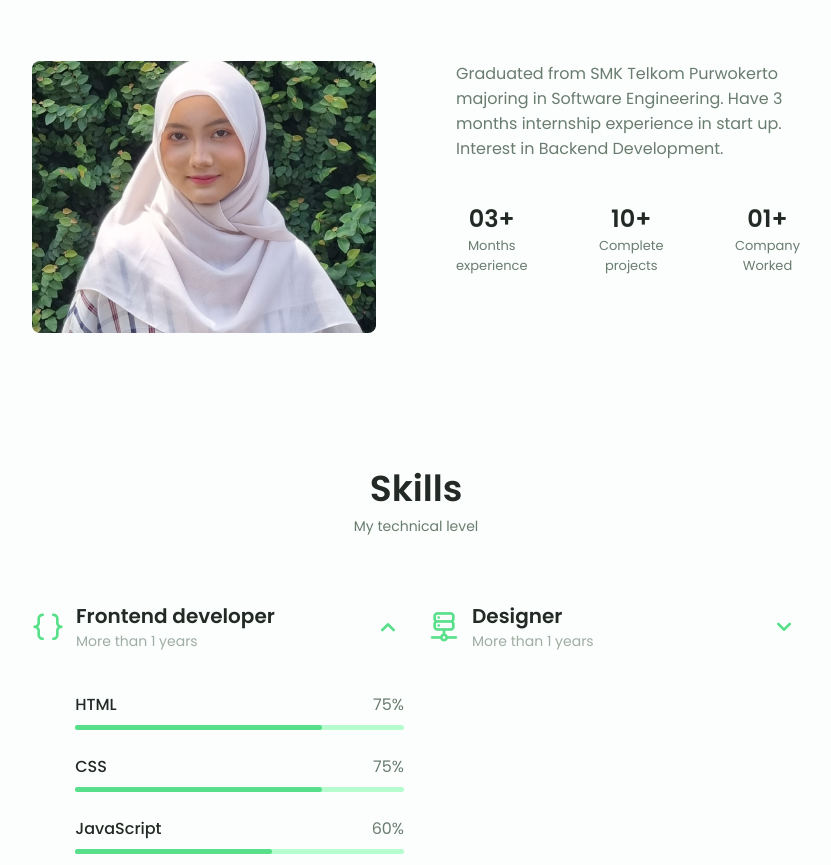
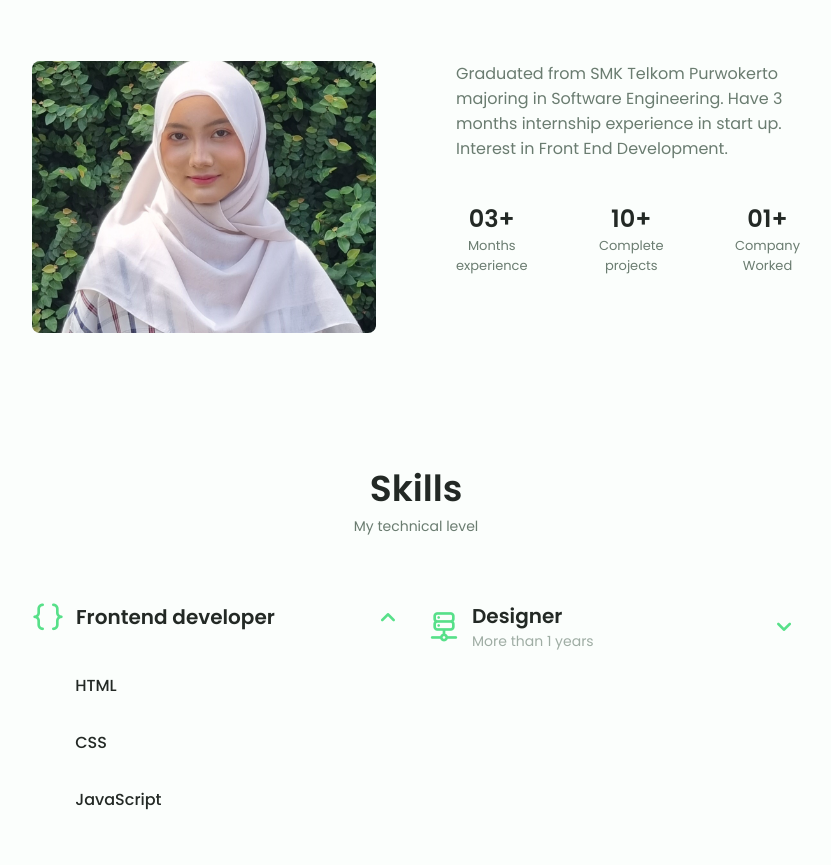
Before and after one commit to safirawln/Portfolio, a plain HTML site: page index.html in a window 1280 px wide. Shown: the part 690-1555 px from the top of the page, without its empty margins (224-1055 px from the left). Drawn offline with nearby package versions, Linux system fonts and the light colour scheme.

Commit message:
Update index.html

```diff
--- a/index.html
+++ b/index.html
@@ -57,7 +57,7 @@
                         <a href="https://dribbble.com/" target="_blank" class="home__social-icon">
                             <i class="uil uil-dribbble"></i>
                         </a>
-                        <a href="https://github.com/" target="_blank" class="home__social-icon">
+                        <a href="https://github.com/safirawln" target="_blank" class="home__social-icon">
                             <i class="uil uil-github-alt"></i>
                         </a>
                     </div>
@@ -86,7 +86,7 @@
                             Hello! I'am Safira
                         </h1>
                         <h3 class="home__subtitle">
-                            Fresh Graduate
+                            IT Programmer UT School
                         </h3>
                         <p class="home__description">
                             Highly effective and goal-oriented Software Engineering
@@ -107,7 +107,7 @@
 
                 <div class="about__data">
                     <p class="about__description">Graduated from SMK Telkom Purwokerto majoring in Software
-                         Engineering. Have 3 months internship experience in start up. Interest in Backend Development.
+                         Engineering. Have 3 months internship experience in start up. Interest in Front End Development.
                     </p>
 
                     <div class="about__info">
@@ -142,7 +142,7 @@
 
                             <div>
                                 <h1 class="skills__title">Frontend developer</h1>
-                                <span class="skills__subtitle">More than 1 years</span>
+
                             </div>
 
                             <i class="uil uil-angle-down skills__arrow"></i>
@@ -152,29 +152,23 @@
                             <div class="skills__data">
                                 <div class="skills__titles">
                                     <h3 class="skills__name">HTML</h3>
-                                    <span class="skills__number">75%</span>
+
                                 </div>
-                                <div class="skillS__bar">
-                                    <span class="skills__percentage skills__html"></span>
-                                </div>
+
                             </div>
                             <div class="skills__data">
                                 <div class="skills__titles">
                                     <h3 class="skills__name">CSS</h3>
-                                    <span class="skills__number">75%</span>
+
                                 </div>
-                                <div class="skillS__bar">
-                                    <span class="skills__percentage skills__css"></span>
-                                </div>
+
                             </div>
                             <div class="skills__data">
                                 <div class="skills__titles">
                                     <h3 class="skills__name">JavaScript</h3>
-                                    <span class="skills__number">60%</span>
+
                                 </div>
-                                <div class="skillS__bar">
-                                    <span class="skills__percentage skills__js"></span>
-                                </div>
+
                             </div>
                         </div>
                     </div>
```
